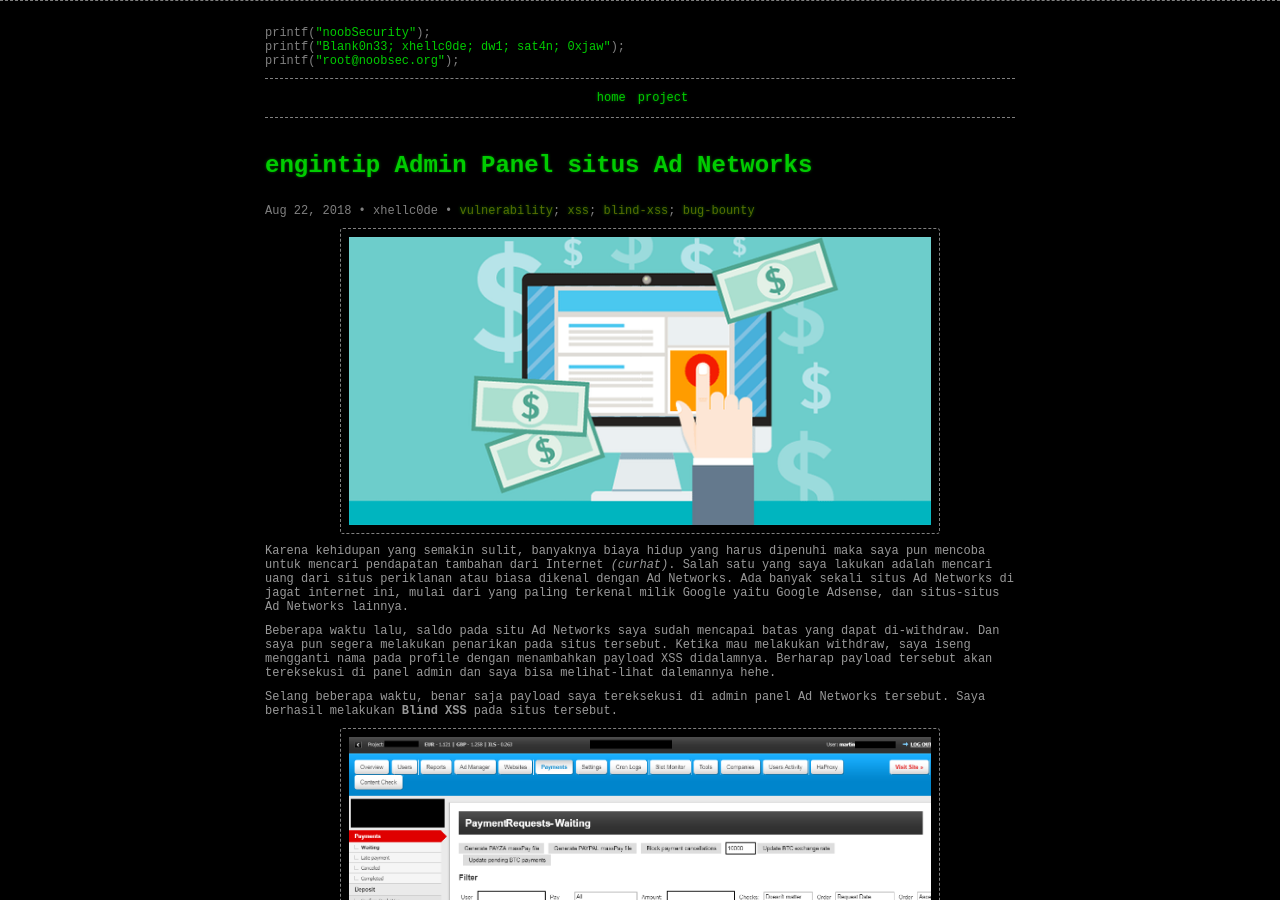
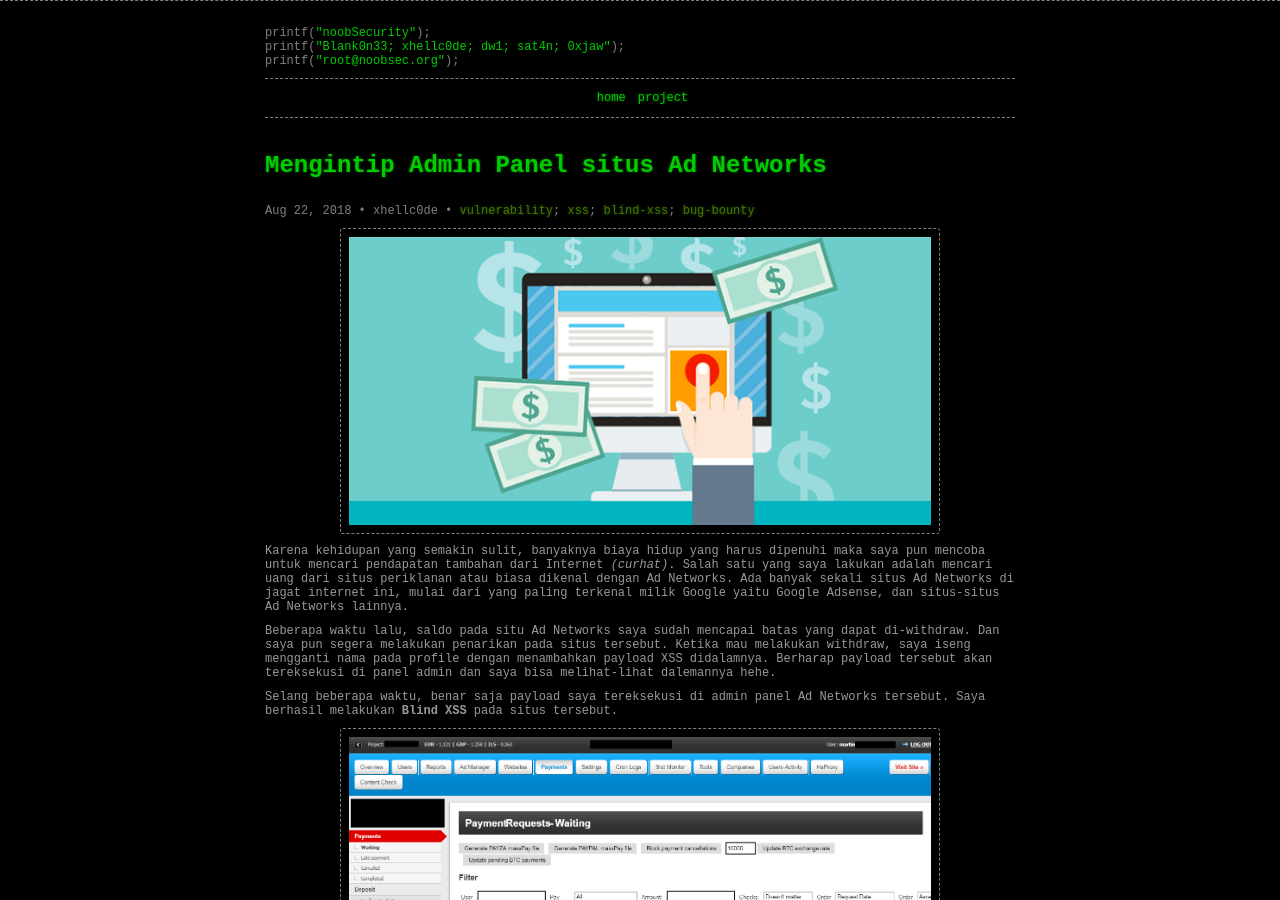
Before and after one commit to aryanrtm/noobsec.github.io, a Jekyll site: the page built from _posts/2018-08-22-mengintip-admin-panel-situs-ad-networks.md, in a window 1280 px wide and 900 px high. Built offline with Jekyll 4.4.1, drawn with Linux system fonts in a browser that asks for light colours.

Commit message:
Update 2018-08-22-mengintip-admin-panel-situs-ad-networks.md

```diff
--- a/_posts/2018-08-22-mengintip-admin-panel-situs-ad-networks.md
+++ b/_posts/2018-08-22-mengintip-admin-panel-situs-ad-networks.md
@@ -1,8 +1,8 @@
 ---
 layout: post
-title: engintip Admin Panel situs Ad Networks
+title: Mengintip Admin Panel situs Ad Networks
 date: 2018-08-22 04:10:00 PM
-permalink: project/2018-08-22-blind-xss-mengintip-admin-panel-situs-ad-networks/
+permalink: project/2018-08-22-mengintip-admin-panel-situs-ad-networks/
 author: xhellc0de
 categories: pentesting
 tags: vulnerability xss blind-xss bug-bounty
```
